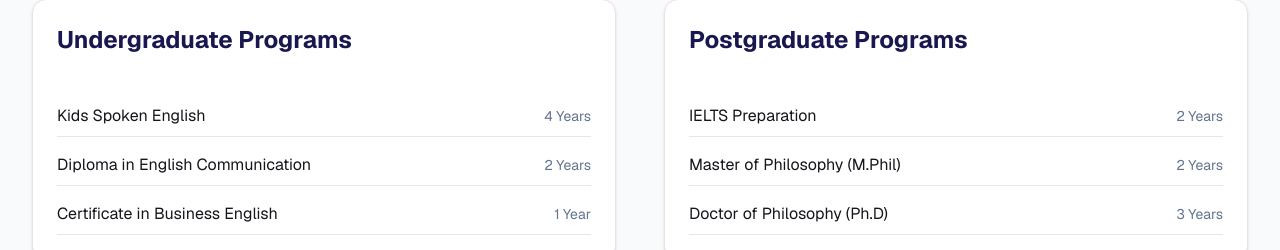
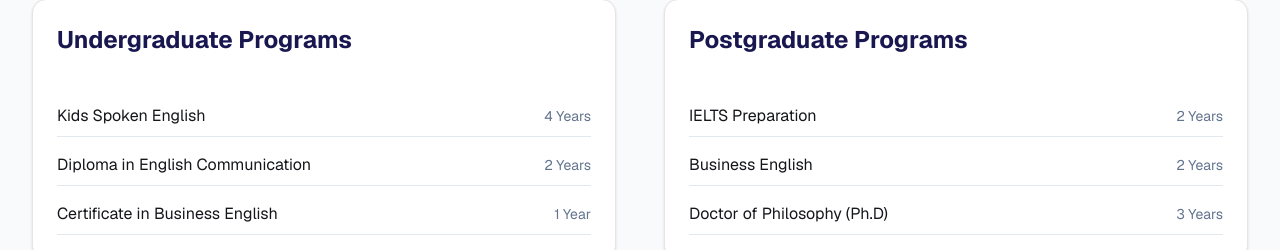
Before and after one commit to shimon-cse/v0-aja-academy, a Next.js app: page / in a window 1280 px wide. Shown: the part 1770-2020 px from the top of the page. Built offline with nearby package versions, Linux system fonts and the light colour scheme.

Commit message:
fix: update landing-sections.tsx
Co-authored-by: Shimon <273163312+shimon-cse@users.noreply.github.com>

```diff
--- a/components/landing-sections.tsx
+++ b/components/landing-sections.tsx
@@ -93,7 +93,7 @@ export function CoursesSection() {
       category: 'Postgraduate Programs',
       items: [
         { title: 'IELTS Preparation', duration: '2 Years' },
-        { title: 'Master of Philosophy (M.Phil)', duration: '2 Years' },
+        { title: 'Business English', duration: '2 Years' },
         { title: 'Doctor of Philosophy (Ph.D)', duration: '3 Years' },
       ]
     }
```
